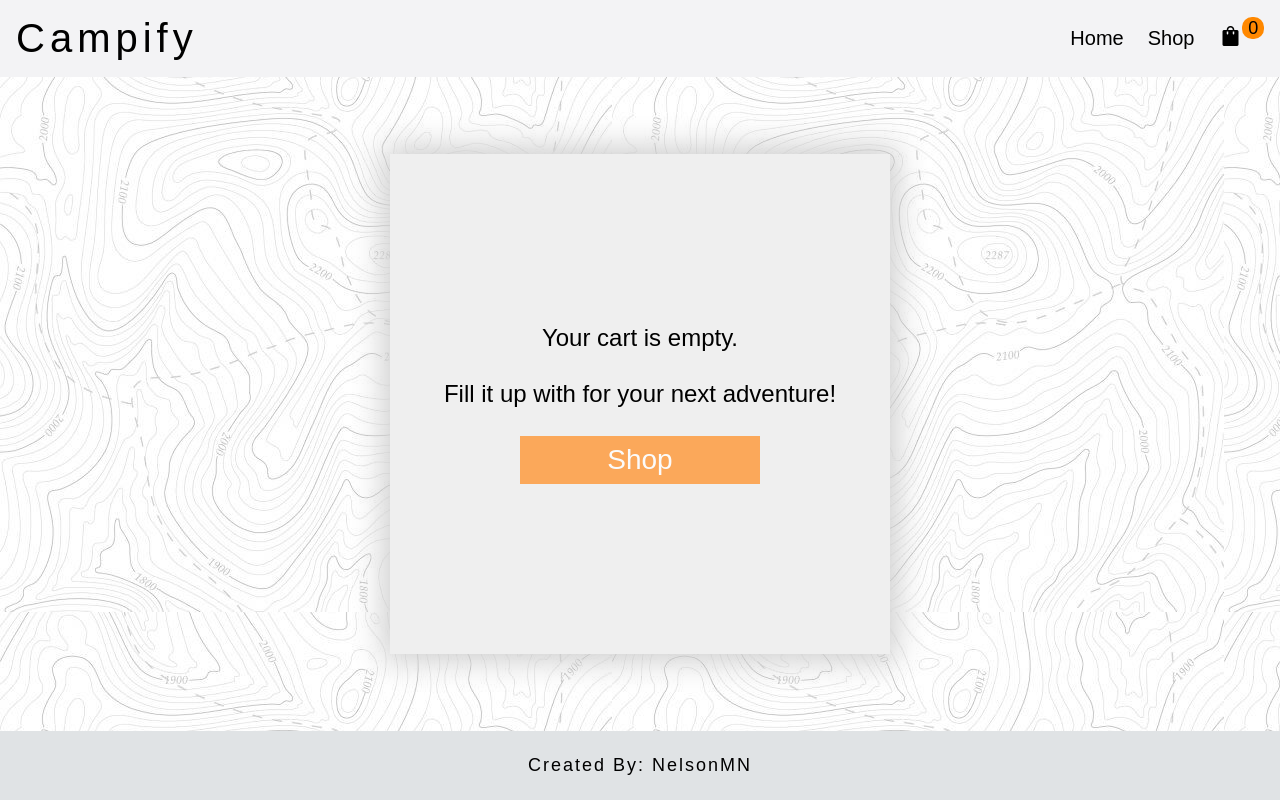
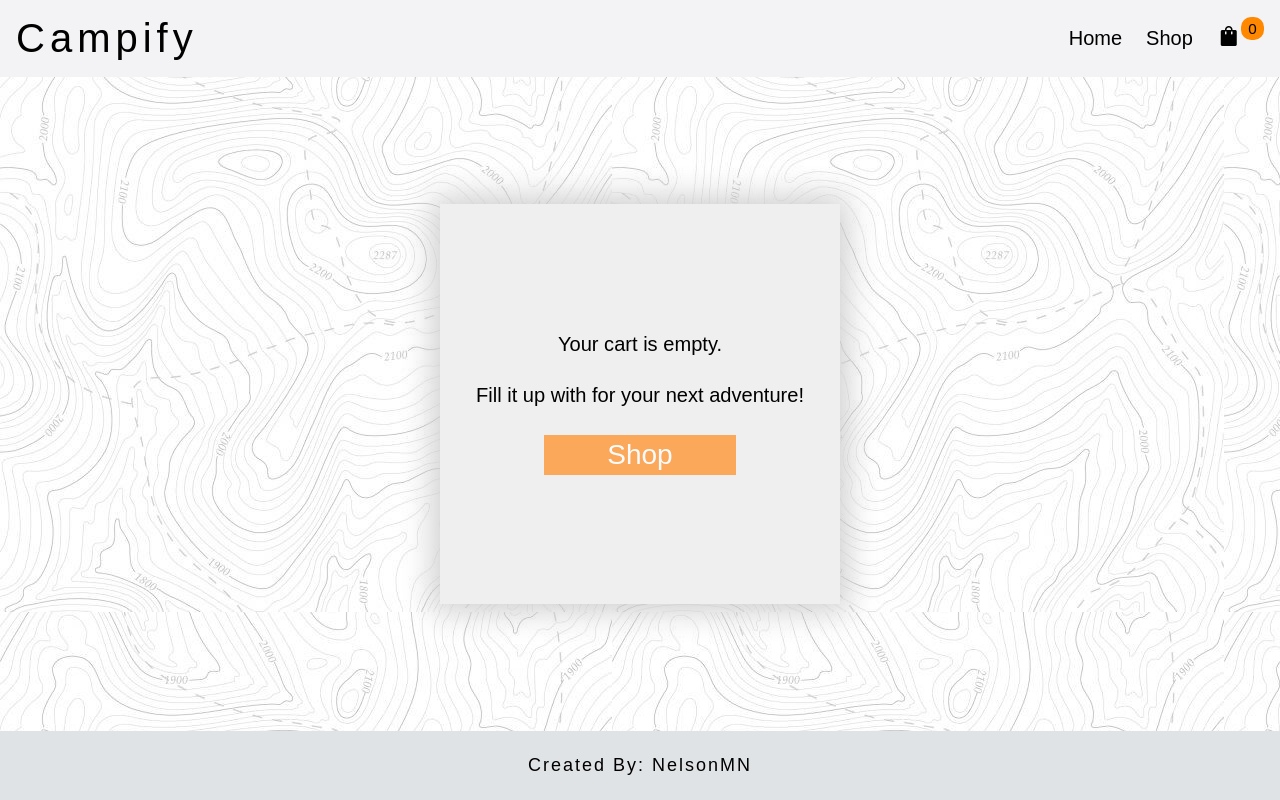
Before and after one commit to NelsonMN/shopping-cart, a React (Create React App) app: page /cart in a window 1280 px wide. Built offline with nearby package versions, Linux system fonts and the light colour scheme.

Commit message:
fixed last render issue

```diff
--- a/src/styles/cart-page.css
+++ b/src/styles/cart-page.css
@@ -12,8 +12,8 @@
 }
 
 .empty-cart-page > div {
-    height: 500px;
-    width: 500px;
+    height: 400px;
+    width: 400px;
     background-color: rgb(239, 239, 239);
 }
 
@@ -27,8 +27,8 @@
 }
 
 .empty-box > a > button {
-    height: 3rem;
-    width: 15rem;
+    height: 2.5rem;
+    width: 12rem;
     font-size: 1.75rem;
     background: rgb(255, 151, 54);
 	border: none;
@@ -176,4 +176,5 @@
 
 .light {
     font-weight: 100;
+    font-size: 1.255rem;
 }
--- a/src/styles/header.css
+++ b/src/styles/header.css
@@ -47,10 +47,10 @@ a {
     align-items: center;
     justify-content: center;
     margin-bottom: 1rem;
-    font-size: 1.125rem;
+    font-size: .95rem;
     border-radius: 10px;
-    height: 1.35rem;
-    width: 1.35rem;
+    height: 1.45rem;
+    width: 1.45rem;
     background-color: rgb(255, 136, 0);;
     text-align: center;
 }
```
